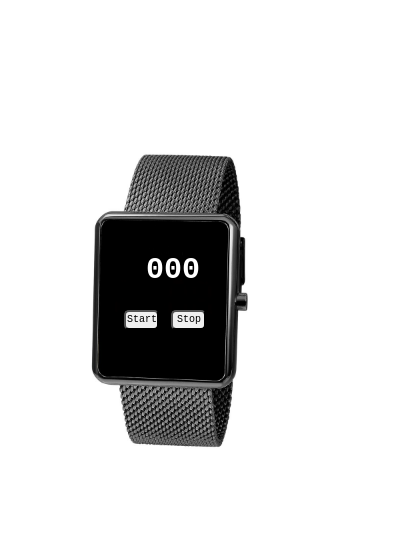
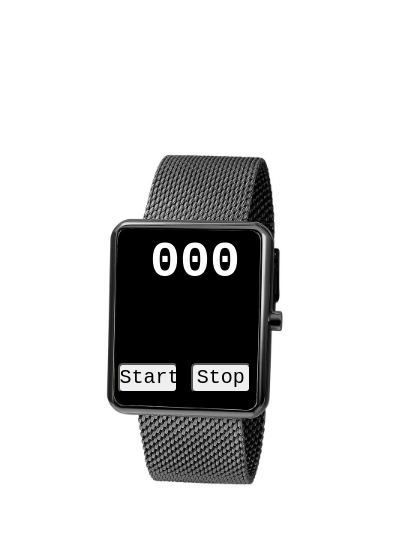
Before and after one commit to eliandrade26/Cronometro, a plain HTML site: page index.html in a window 390 px wide. Shown: the whole page, 420 px wide, since content can reach past the window. Drawn offline with Linux system fonts and the light colour scheme; a web font is replaced by a local one.

Commit message:
Modificação responsivo

```diff
--- a/style.css
+++ b/style.css
@@ -162,6 +162,12 @@ button {
 
 @media (max-width:1140px) {
 
+.container{
+    width: 300px;
+}
+    img{
+        width:200%;
+}
     h1 {
         margin-top: -33%;
         margin-left: 41%;
@@ -235,33 +241,33 @@ button {
     }
 
     img {
-        width: 200%;
+        width: 300%;
     }
 
     h1 {
-        margin-top: -93%;
-        margin-left: 85%;
+        margin-top: -150%;
+        margin-left: 126%;
         color: #ffff;
         width: 5%;
         height: 10%;
-        font-size: 60px;
+        font-size: 100px;
     }
 
     .container-button {
         position: absolute;
-        margin-top: -55%;
-        margin-left: 80%;
-        width: 60%;
+        margin-top: -95%;
+        margin-left: 110%;
+        width: 90%;
 
     }
 
     button {
         display: inline;
-        margin-left: 2%;
-        width: 70px;
-        height: 35px;
+        margin-left: %;
+        width: 130px;
+        height: 50px;
         border-radius: 5px;
-        font-size: 15px;
+        font-size: 40px;
     }
 }
 
@@ -341,42 +347,42 @@ button {
 @media (max-width:415px) {
 
     .container {
-        width: 400px;
+        width: 300px;
         margin-top: 150px;
         margin-left: -30px;
 
     }
 
     img {
-        width: 100%;
+        width: 150%;
         margin-right: 20px;
         margin-bottom: 55px;
 
     }
 
     h1 {
-        margin-top: -63%;
-        margin-left: 44%;
+        margin-top: -103%;
+        margin-left: 60%;
         color: #ffff;
         width: 10%;
         height: 10%;
-        font-size: 30px;
+        font-size: 50px;
     }
 
     .container-button {
         position: absolute;
-        margin-top: -49%;
-        margin-left: 38%;
-        width: 30%;
+        margin-top: -60%;
+        margin-left: 48%;
+        width: 60%;
 
     }
 
     button {
         display: inline;
         margin-left: 2%;
-        width: 35px;
-        height: 20px;
+        width: 60px;
+        height: 30px;
         border-radius: 5px;
-        font-size: 10px;
+        font-size: 20px;
     }
 }
```
